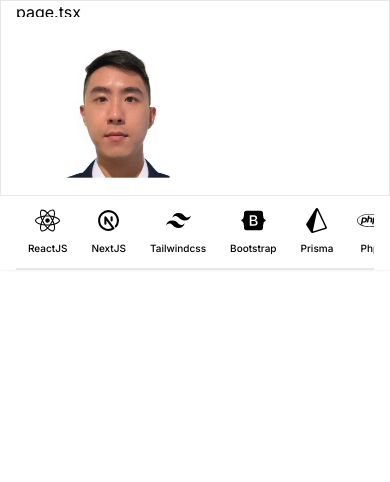
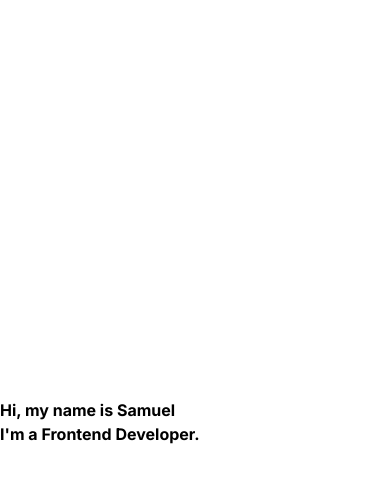
Before and after one commit to samuelng87/samuelng, a Next.js app: page / in a window 390 px wide. Shown: the top 482 px of the page. Built offline with nearby package versions, Linux system fonts and the light colour scheme.

Commit message:
testing on components

```diff
--- /dev/null
+++ b/app/components/Base.tsx
@@ -0,0 +1,31 @@
+interface BaseProps {
+    children: React.ReactNode;
+  }
+
+
+const Base: React.FC<BaseProps> = ({
+    children
+}) => {
+  return (
+    <div
+    className="
+    mt-4 md:mt-8 lg:mt-16
+    justify-center
+    w-auto
+    flex
+    bg-red-600
+    h-96
+    border-2
+    border-black
+    "
+    >
+        Base
+
+        {children}
+
+        </div>
+  )
+
+}
+
+export default Base
--- /dev/null
+++ b/app/components/Blue.tsx
@@ -0,0 +1,9 @@
+import React from 'react'
+
+const Blue = () => {
+  return (
+    <div>blue</div>
+  )
+}
+
+export default Blue
--- a/app/components/Container.tsx
+++ b/app/components/Container.tsx
@@ -16,6 +16,7 @@ const Container: React.FC<ContainerProps> = ({
       px-4
       "
     >
+
       {children}
     </div>
   )
--- /dev/null
+++ b/app/components/Hero.tsx
@@ -0,0 +1,59 @@
+// HeroSection.js
+'client only'
+const HeroSection = () => {
+  return (
+    <section
+    className="
+    h-screen
+    flex
+    items-center
+    border-b-0
+    bg-white
+    font-normal
+    text-dark-blue-text
+    px-5.6rem
+    mb-0
+    top-0
+    left-0
+    bottom-0
+    right-0
+    z-[-1]
+    ">
+      <div className="container items-center">
+        <h1 className="load-hidden
+        font-bold
+        mb-3.2rem
+        text-left
+        md:text-4rem
+        md:text-center
+        sm:text-3.6rem
+        sm:line-loose
+        sm:text-3.5rem
+        sm:leading-[1.5]
+        sm:text-2.8rem
+        "
+        >
+          Hi, my name is <span className="">Samuel</span>
+          <br />
+          I'm a Frontend Developer.
+        </h1>
+        <p className="
+        hero-cta
+        load-hidden
+        flex
+        ">
+          <a rel="noreferrer"
+            className="
+            text-2.4rem
+            sm:text-2rem
+            "
+            href="#about
+            ">
+          </a>
+        </p>
+      </div>
+    </section>
+  );
+};
+
+export default HeroSection;
--- a/app/components/navbar/Navbar.tsx
+++ b/app/components/navbar/Navbar.tsx
@@ -1,42 +1,106 @@
+'use client';
+
 import Container from "../Container";
 import Categories from "./Categories";
 import Image from "next/image"
 import YoutubeEmbed from "../Video";
 
-
+import Link from "next/link";
+import React, { useState } from "react";
+import { FaBars, FaTimes } from "react-icons/fa";
 
 const Navbar = () => {
+    const [nav, setNav] = useState(false);
+
+  const links = [
+    {
+      id: 1,
+      link: "home",
+    },
+    {
+      id: 2,
+      link: "about",
+    },
+    {
+      id: 3,
+      link: "portfolio",
+    },
+    {
+      id: 4,
+      link: "experience",
+    },
+    {
+      id: 5,
+      link: "contact",
+    },
+    {
+      id: 6,
+      link: "journal",
+    }
+  ];
+
   return (
-    <div className="fixed w-full  z-10 shadow-sm">
-    <div className="py-4 border-[1px]">
-        <Container>
     <div className="
     flex
-              flex-row
     items-center
-              justify-between
-              gap-3
-              md:gap-0
+    w-full
+    h-20
+    px-4
+    text-white
+    bg-black
+    fixed
+    nav
     "
     >
-              <Image
-        alt="sam"
-        className="cursor-pointer"
-        height="200"
-        width="200"
-        src="/image/sam.jpeg"
-    />
+      <div>
+        {/* <h1 className="text-5xl font-signature ml-2"><a className="link-underline hover:transition ease-in-out delay-150 hover:underline hover:decoration-solid" href="">Logo</a></h1> */}
+        <h1 className="text-5xl font-signature ml-2">
+          <a
+            className="link-underline link-underline-black"
+            href=""
+            target="_blank"
+            rel="noreferrer"
+          >
 
-      <div className="flex bg-white">
+          </a>
+        </h1>
       </div>
 
+      <ul className="hidden md:flex">
+        {links.map(({ id, link }) => (
+          <li
+            key={id}
+            className="nav-links px-4 cursor-pointer capitalize font-medium text-gray-500 hover:scale-105 hover:text-white duration-200 link-underline"
+          >
+            <Link href={link}>{link}</Link>
+          </li>
+        ))}
+      </ul>
+
+      <div
+        onClick={() => setNav(!nav)}
+        className="cursor-pointer pr-4 z-10 text-gray-500 md:hidden"
+      >
+        {nav ? <FaTimes size={30} /> : <FaBars size={30} />}
       </div>
 
-        </Container>
+      {nav && (
+        <ul className="flex flex-col justify-center items-center absolute top-0 left-0 w-full h-screen bg-gradient-to-b from-black to-gray-800 text-gray-500">
+          {links.map(({ id, link }) => (
+            <li
+              key={id}
+              className="px-4 cursor-pointer capitalize py-6 text-4xl"
+            >
+              <Link onClick={() => setNav(!nav)} href={link}>
+                {link}
+              </Link>
+            </li>
+          ))}
+        </ul>
+      )}
     </div>
-        <Categories />
-    </div>
-    )
-}
 
-export default Navbar
+  );
+};
+
+export default Navbar;
--- a/app/layout.tsx
+++ b/app/layout.tsx
@@ -4,6 +4,8 @@ import Container from './components/Container'
 import Navbar from './components/navbar/Navbar'
 import YoutubeEmbed from './components/Video'
 import './globals.css'
+import Blue from './components/blue'
+import Hero from './components/Hero'
 
 const inter = Inter({ subsets: ['latin'] })
 
@@ -22,8 +24,7 @@ export default function RootLayout({
       <body className={inter.className}>
 
 
-
-        <Navbar />
+        <Hero/>
 
 
         {children}
--- a/app/page.tsx
+++ b/app/page.tsx
@@ -1,14 +1,16 @@
 import Image from 'next/image'
 import Container  from './components/Container'
 import YoutubeEmbed from './components/Video'
+import Video from './components/Video'
+import Blue from './components/blue'
+import Base from './components/Base'
+import Navbar from './components/navbar/Navbar'
 
 export default function Home() {
   return (
 
     <Container>
 
-      <div className=''>page.tsx</div>
-
 
     </Container>
   )
--- a/package.json
+++ b/package.json
@@ -9,6 +9,7 @@
     "lint": "next lint"
   },
   "dependencies": {
+    "@heroicons/react": "^2.1.1",
     "devicon": "^2.15.1",
     "next": "14.0.4",
     "query-string": "^8.1.0",
@@ -34,6 +35,6 @@
     "css": "css"
   },
   "editor.quickSuggestions": {
-      "strings": true
+    "strings": true
+  }
 }
-}
```
Also changed, not shown: app/globals.css (line endings or trailing spaces), public/image/sam.jpeg, 1 other file (tests, documents, lock files or other folders). Lines whose indentation alone changed are shown as unchanged.
